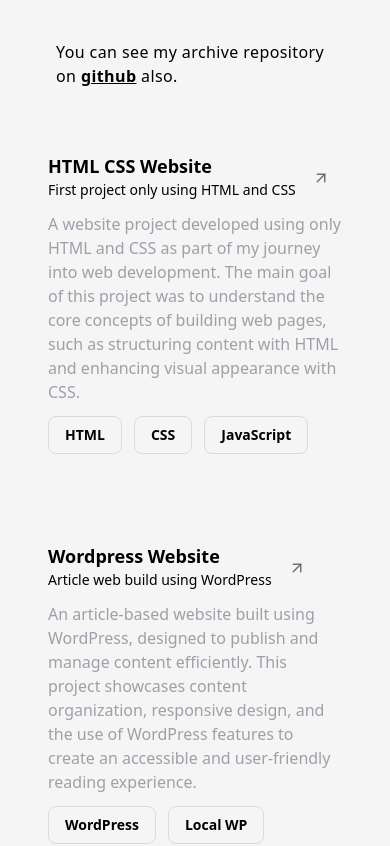
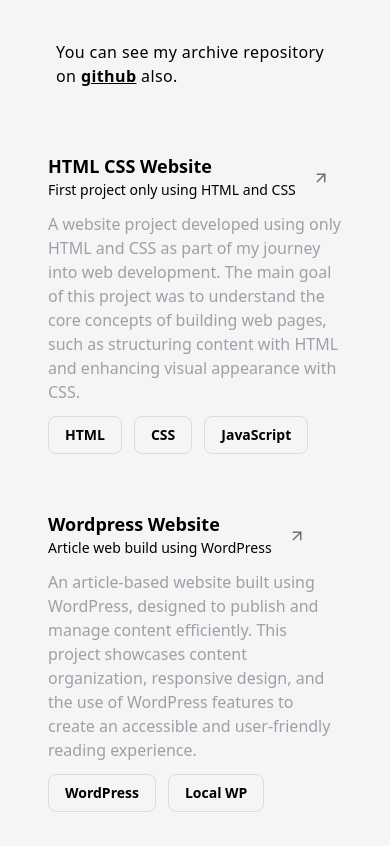
Before and after one commit to ryaand/portfolio, a Next.js app: page / in a window 390 px wide. Shown: the part 3249-4095 px from the top of the page. Built offline with nearby package versions, Linux system fonts and the light colour scheme.

Commit message:
style(ArchivedSection): reduce gap for improved layout consistency

```diff
--- a/src/views/home/archivedSection.jsx
+++ b/src/views/home/archivedSection.jsx
@@ -23,7 +23,7 @@ const ArchivedSection = () => {
                     className="font-extralight tracking-wide px-8 sm:px-0">
                     You can see my archive repository on <a href="https://github.com/ryanarchv" className="underline font-bold">github</a> also.
                 </motion.div>
-                <div className="flex flex-col gap-10 md:gap-2">
+                <div className="flex flex-col gap-2">
                     <ProjectCard
                         links={"https://josuraa.github.io/Josura-Offc-Web/"}
                         title={"HTML CSS Website"}
```
